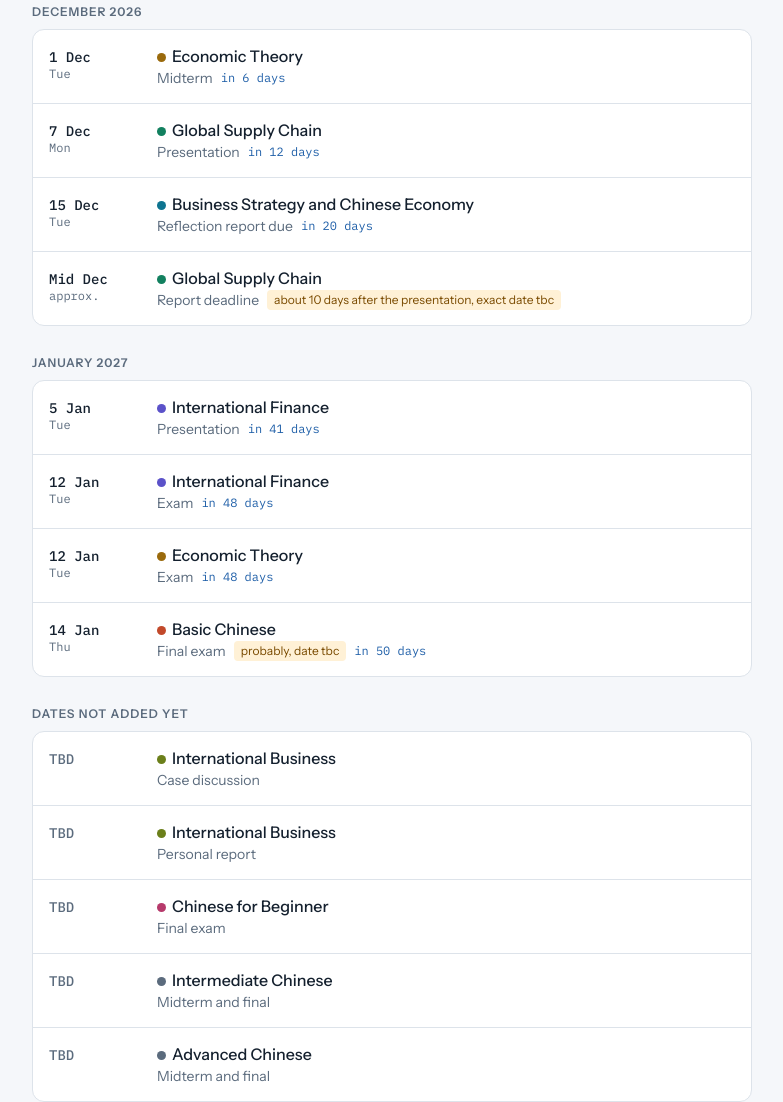
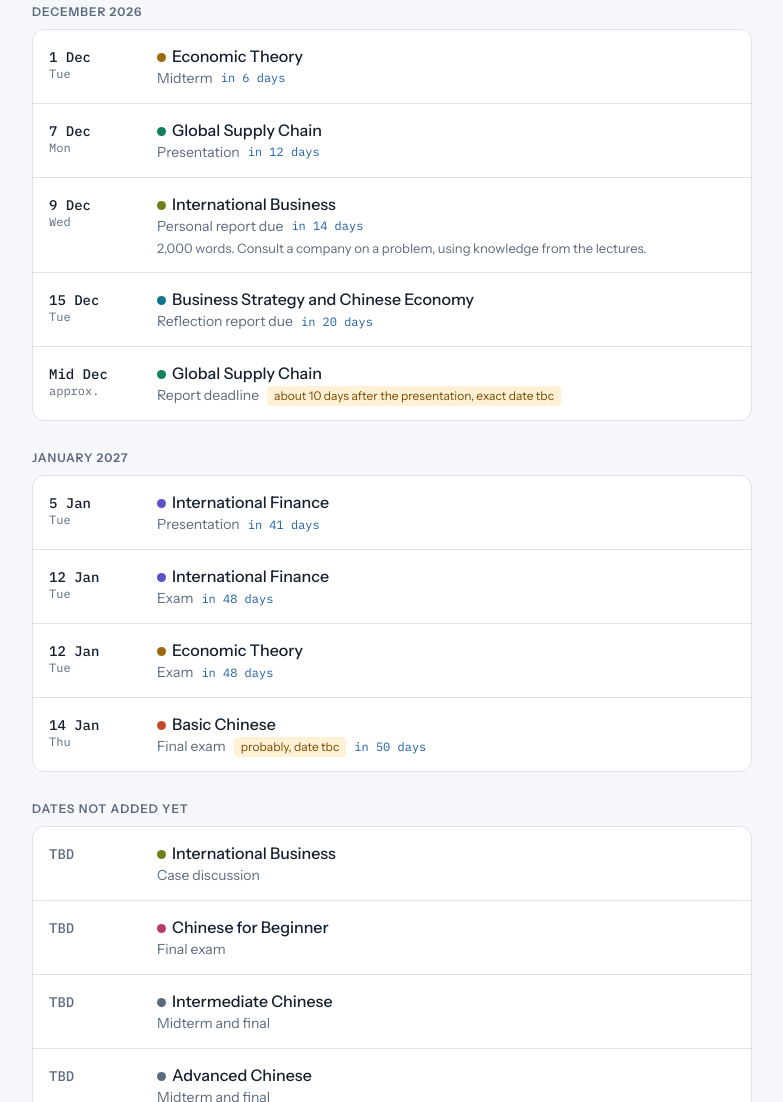
Before and after one commit to Lifeisbetterwithlena/MIB2026-exam-dates, a plain HTML site: page index.html in a window 1280 px wide. Shown: the part 797-1899 px from the top of the page, without its empty margins (248-1031 px from the left). Drawn offline with Linux system fonts and the light colour scheme.

Commit message:
Added IB Personal report

```diff
--- a/index.html
+++ b/index.html
@@ -99,6 +99,7 @@ li:first-child { border-top: none; }
 .course { font-weight: 500; }
 .type { color: var(--muted); font-size: 14px; display: flex; flex-wrap: wrap; align-items: center; gap: 4px 8px; }
 .tag { font-size: 12px; padding: 1px 7px; border-radius: 4px; background: var(--tag-bg); color: var(--tag-fg); }
+.note { margin-top: 2px; font-size: 13px; color: var(--muted); }
 .in { font-family: var(--font-mono); font-size: 12px; color: var(--accent); }
 .supply { color: var(--c-supply); } .chinese { color: var(--c-chinese); } .beginners { color: var(--c-beginners); } .finance { color: var(--c-finance); } .econ { color: var(--c-econ); } .strategy { color: var(--c-strategy); } .ib { color: var(--c-ib); }
 .course span.name { color: var(--fg); }
@@ -185,6 +186,10 @@ footer { font-size: 13px; color: var(--muted); }
         <div class="date">7 Dec<small>Mon</small></div>
         <div class="what"><div class="course supply"><i class="dot"></i><span class="name">Global Supply Chain</span></div><div class="type">Presentation <span class="in"></span></div></div>
       </li>
+      <li data-date="2026-12-09">
+        <div class="date">9 Dec<small>Wed</small></div>
+        <div class="what"><div class="course ib"><i class="dot"></i><span class="name">International Business</span></div><div class="type">Personal report due <span class="in"></span></div><div class="note">2,000 words. Consult a company on a problem, using knowledge from the lectures.</div></div>
+      </li>
       <li data-date="2026-12-15">
         <div class="date">15 Dec<small>Tue</small></div>
         <div class="what"><div class="course strategy"><i class="dot"></i><span class="name">Business Strategy and Chinese Economy</span></div><div class="type">Reflection report due <span class="in"></span></div></div>
@@ -224,10 +229,6 @@ footer { font-size: 13px; color: var(--muted); }
       <li>
         <div class="date">TBD</div>
         <div class="what"><div class="course ib"><i class="dot"></i><span class="name">International Business</span></div><div class="type">Case discussion</div></div>
-      </li>
-      <li>
-        <div class="date">TBD</div>
-        <div class="what"><div class="course ib"><i class="dot"></i><span class="name">International Business</span></div><div class="type">Personal report</div></div>
       </li>
       <li>
         <div class="date">TBD</div>
```
Also changed, not shown: 2 other files.
